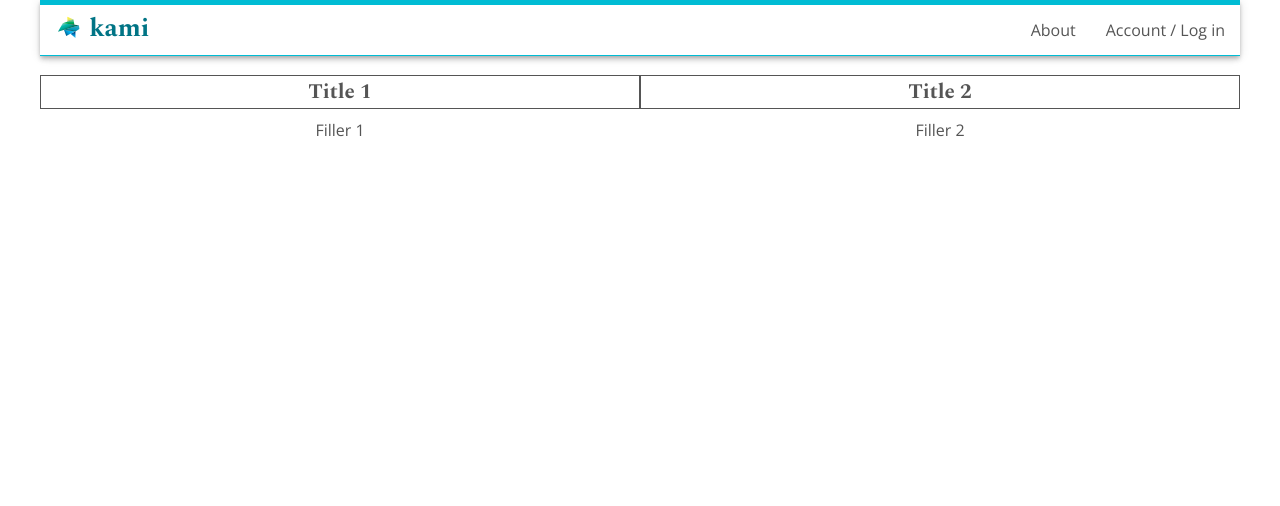
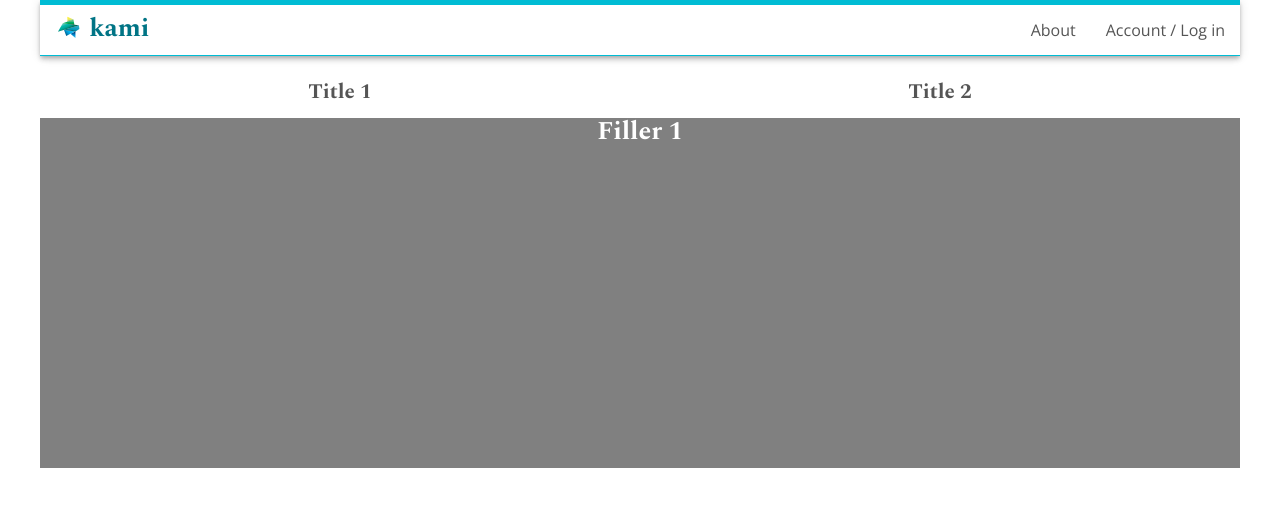
Before and after one commit to arturgvieira-zz/scratch, a React (Create React App) app: page /account in a window 1280 px wide. Shown: the top 506 px of the page. Built offline with nearby package versions, Linux system fonts and the light colour scheme; what apollo-client-preset, apollo-link-ws would draw is missing.

Commit message:
Edits for basic tabs feature

```diff
--- a/src/components/pages/account/account.css
+++ b/src/components/pages/account/account.css
@@ -1,3 +1,11 @@
-.Account .active h3 {
-    border-bottom: #555 1px solid;
+.Account h3 {
+    border: white 1px solid;
+    border-bottom: none;
+    cursor: pointer;
 }
+
+.Account .filler {
+    height: 350px;
+    color: white;
+    background: gray;
+}
--- a/src/components/pages/account/components/pane/pane.css
+++ b/src/components/pages/account/components/pane/pane.css
@@ -1,9 +1,2 @@
 .Pane {
-    width: 100%;
-    flex-basis: 100%;
 }
-
-.Pane h3 {
-    border: #555 1px solid;
-    cursor: pointer;
-}
--- a/src/components/pages/account/components/tabs/index.js
+++ b/src/components/pages/account/components/tabs/index.js
@@ -2,10 +2,37 @@ import React, { Component } from 'react';
 import './tabs.css';
 
 class Tabs extends Component {
+    state = {};
+
+    componentWillMount() {
+        this.setTabs();
+    }
+
+    setTabs() {
+        const titles = this.props.children
+            .map(node => node.props.label)
+            .map((title, index) => (
+                <h3 key={index} onClick={() => this.handleClick(index)}>
+                    {title}
+                </h3>
+            ));
+
+        const body = this.props.children.filter(node => node.props.active);
+        this.setState({ titles: titles, body: body });
+    }
+
+    handleClick = index => {
+        console.log(index);
+        const body = this.props.children[index];
+        this.setState({ body: body });
+    };
+
     render = () => {
+        const { titles, body } = this.state;
         return (
             <div className="Tabs">
-                {this.props.children}
+                <div className="titles">{titles}</div>
+                <div className="body">{body}</div>
             </div>
         );
     };
--- a/src/components/pages/account/components/tabs/tabs.css
+++ b/src/components/pages/account/components/tabs/tabs.css
@@ -1,4 +1,9 @@
 .Tabs {
-    width: 100%;
     display: flex;
+    flex-direction: column;
 }
+
+.Tabs .titles {
+    display: flex;
+    justify-content: space-around;
+}
--- a/src/components/pages/account/index.js
+++ b/src/components/pages/account/index.js
@@ -8,13 +8,15 @@ class Account extends Component {
         return (
             <div className="Account page">
                 <Tabs>
-                    <Pane>
-                        <h3>Title 1</h3>
-                        <p className="filler">Filler 1</p>
+                    <Pane label="Title 1" active>
+                        <section className="filler">
+                            <h2>Filler 1</h2>
+                        </section>
                     </Pane>
-                    <Pane>
-                        <h3>Title 2</h3>
-                        <p className="filler">Filler 2</p>
+                    <Pane label="Title 2">
+                        <section className="filler">
+                            <h2>Filler 2</h2>
+                        </section>
                     </Pane>
                 </Tabs>
             </div>
```
